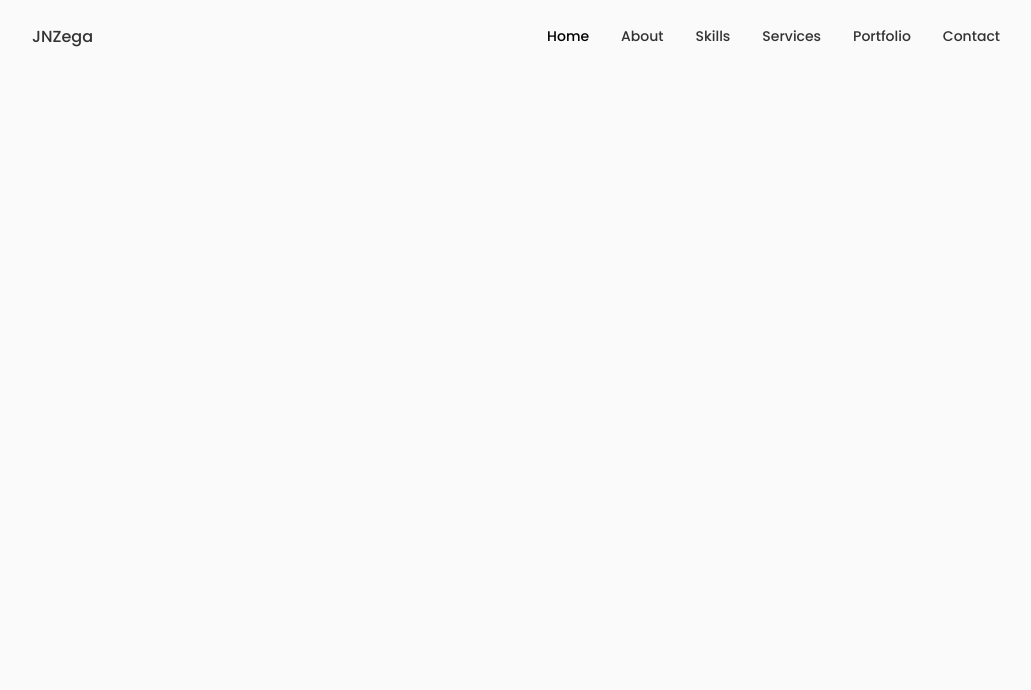
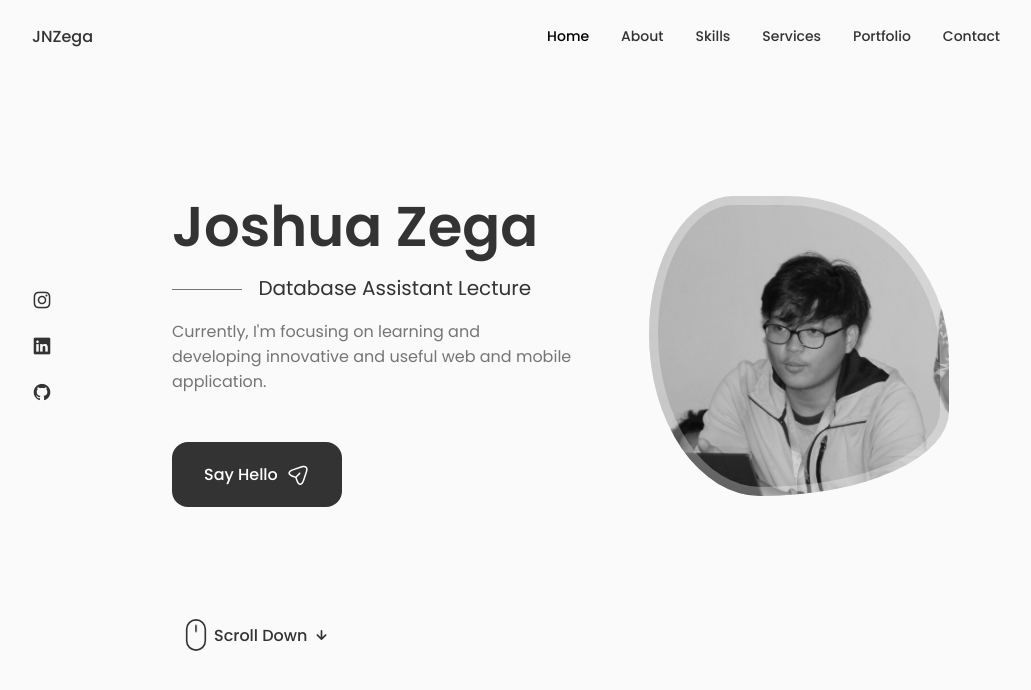
Before and after one commit to jnzega/jnzega, a React (Create React App) app: page / in a window 1280 px wide. Shown: the top 690 px of the page, without its empty margins (124-1155 px from the left). Built offline with nearby package versions, Linux system fonts and the light colour scheme.

Commit message:
Creating home page

```diff
--- a/src/App.js
+++ b/src/App.js
@@ -1,11 +1,16 @@
 import React from 'react';
 import Header from './components/header/Header';
+import Home from './components/home/Home';
 import './App.css';
 
 function App() {
   return (
     <>
       <Header />
+
+      <main className='main'>
+        <Home />
+      </main>
     </>
   );
 }
--- /dev/null
+++ b/src/components/home/Data.jsx
@@ -0,0 +1,36 @@
+
+
+const Data = () => {
+  return (
+   <div className="home__data">
+    <h1 className="home__title">
+        Joshua Zega
+    </h1>
+    <h3 className="home__subtitle">Database Assistant Lecture</h3>
+    <p className="home__description">Currently, I'm focusing on learning and developing innovative and useful web and mobile application.</p>
+
+    <a href="#contact" className="button button--flex">
+        Say Hello
+        <svg
+            class="button__icon"
+            xmlns="http://www.w3.org/2000/svg"
+            width="24"
+            height="24"
+            viewBox="0 0 24 24"
+            fill="none"
+        >
+            <path
+                d="M14.2199 21.9352C13.0399 21.9352 11.3699 21.1052 10.0499 17.1352L9.32988 14.9752L7.16988 14.2552C3.20988 12.9352 2.37988 11.2652 2.37988 10.0852C2.37988 8.91525 3.20988 7.23525 7.16988 5.90525L15.6599 3.07525C17.7799 2.36525 19.5499 2.57525 20.6399 3.65525C21.7299 4.73525 21.9399 6.51525 21.2299 8.63525L18.3999 17.1252C17.0699 21.1052 15.3999 21.9352 14.2199 21.9352ZM7.63988 7.33525C4.85988 8.26525 3.86988 9.36525 3.86988 10.0852C3.86988 10.8052 4.85988 11.9052 7.63988 12.8252L10.1599 13.6652C10.3799 13.7352 10.5599 13.9152 10.6299 14.1352L11.4699 16.6552C12.3899 19.4352 13.4999 20.4252 14.2199 20.4252C14.9399 20.4252 16.0399 19.4352 16.9699 16.6552L19.7999 8.16525C20.3099 6.62525 20.2199 5.36525 19.5699 4.71525C18.9199 4.06525 17.6599 3.98525 16.1299 4.49525L7.63988 7.33525Z"
+                fill="var(--container-color)"
+            ></path>
+            <path
+                d="M10.11 14.7052C9.92005 14.7052 9.73005 14.6352 9.58005 14.4852C9.29005 14.1952 9.29005 13.7152 9.58005 13.4252L13.16 9.83518C13.45 9.54518 13.93 9.54518 14.22 9.83518C14.51 10.1252 14.51 10.6052 14.22 10.8952L10.64 14.4852C10.5 14.6352 10.3 14.7052 10.11 14.7052Z"
+                fill="var(--container-color)"
+            ></path>
+        </svg>
+    </a>
+   </div>
+  );
+}
+
+export default Data;
--- /dev/null
+++ b/src/components/home/Home.jsx
@@ -0,0 +1,25 @@
+import "./home.css";
+import Social from "./Social";
+import Data from "./Data";
+import ScrollDown from "./ScrollDown";
+
+
+const Home = () => {
+  return (
+    <section className="home section" id="home">
+        <div className="home__container container grid">
+            <div className="home__content grid">
+                <Social />
+
+                <div className="home__img"></div>
+
+                <Data />
+            </div>
+
+            <ScrollDown />
+        </div>
+    </section>
+  );
+}
+
+export default Home;
--- /dev/null
+++ b/src/components/home/ScrollDown.jsx
@@ -0,0 +1,49 @@
+
+
+const ScrollDown = () => {
+  return (
+    <div className="home__scroll">
+        <a href="#about" className="home__scroll-button button--flex">
+            <svg
+                width="32px"
+                height="32px"
+                class="home__scroll-mouse"
+                viewBox="0 0 247 390"
+                version="1.1"
+                xmlns="http://www.w3.org/2000/svg"
+                xmlnsXlink="http://www.w3.org/1999/xlink"
+                style={{
+                    fillRule: "evenodd",
+                    clipRule: "evenodd",
+                    strokeLinecap: "round",
+                    strokeLinejoin: "round",
+                    strokeMiterlimit: "1.5",
+                }}
+            >
+                <path
+                    class="wheel"
+                    d="M123.359,79.775l0,72.843"
+                    style={{
+                        fill: "none",
+                        stroke: "var(--title-color)",
+                        strokeWidth: "20px",
+                    }}
+                ></path>
+                <path
+                    id="mouse"
+                    d="M236.717,123.359c0,-62.565 -50.794,-113.359 -113.358,-113.359c-62.565,0 -113.359,50.794 -113.359,113.359l0,143.237c0,62.565 50.794,113.359 113.359,113.359c62.564,0 113.358,-50.794 113.358,-113.359l0,-143.237Z"
+                    style={{
+                        fill: "none",
+                        stroke: "var(--title-color)",
+                        strokeWidth: "20px",
+                    }}
+                ></path>
+            </svg>
+            <span className="home__scroll-name">Scroll Down</span>
+            <i className="uil uil-arrow-down home__scroll-arrow"></i>
+        </a>
+    </div>
+  );
+}
+
+export default ScrollDown;
--- /dev/null
+++ b/src/components/home/Social.jsx
@@ -0,0 +1,33 @@
+
+
+const Social = () => {
+  return (
+    <div className="home__social">
+        <a
+        href="https://instagram.com/jnzega/"
+        className="home__social-icon"
+        target="_blank"
+        >
+            <i className="uil uil-instagram"></i>
+        </a>
+
+        <a
+        href="https://linkedin.com/in/jnzega"
+        className="home__social-icon"
+        target="_blank"
+        >
+            <i class="uil uil-linkedin"></i>
+        </a>
+
+        <a
+        href="https://github.com/jnzega"
+        className="home__social-icon"
+        target="_blank"
+        >
+            <i class="uil uil-github"></i>
+        </a>
+    </div>
+  );
+}
+
+export default Social;
--- /dev/null
+++ b/src/components/home/home.css
@@ -0,0 +1,177 @@
+.home__container.container.grid {
+    row-gap: 7rem;
+}
+
+.home__content {
+    grid-template-columns: 116px repeat(2, 1fr);
+    padding-top: 5.5rem;
+    column-gap: 2rem;
+    align-items: center;
+}
+
+.home__social {
+    display: grid;
+    grid-template-columns: max-content;
+    row-gap: 1rem;
+}
+
+.home__social-icon {
+    font-size: 1.25rem;
+    color: var(--title-color);
+}
+
+.home__social-icon:hover {
+    color: var(--title-color-dark);
+}
+
+.home__title {
+    font-size: var(--big-font-size);
+    margin-bottom: var(--mb-0-25);
+}
+
+.home__subtitle {
+    position: relative;
+    font-size: var(--h3-font-size);
+    padding-left: 5.4rem;
+    font-weight: var(--font-normal);
+    margin-bottom: var(--mb-1);
+}
+
+.home__subtitle::before {
+    content: '';
+    position: absolute;
+    width: 70px;
+    height: 1px;
+    background-color: var(--text-color);
+    left: 0;
+    top: 1rem;
+}
+
+.home__description {
+    max-width: 400px;
+    margin-bottom: var(--mb-3);
+}
+
+.home__img {
+    background: url(../../assets/profile.jpg);
+    background-repeat: no-repeat;
+    background-position: center;
+    background-size: cover;
+    box-shadow: inset 0 0 0 9px rgb(255 255 255 / 30%);
+    order: 1;
+    justify-self: center;
+    width: 300px;
+    height: 300px;
+    animation: profile__animate 8s ease-in-out infinite 1s;
+}
+
+@keyframes profile__animate {
+    0% {
+        border-radius: 60% 40% 30% 70% / 60% 30% 70% 40%;
+    }
+
+    50% {
+        border-radius: 30% 60% 70% 40% / 50% 60% 30% 60%;
+    }
+
+    100% {
+        border-radius: 60% 40% 30% 70% / 60% 30% 70% 40%;
+    }
+}
+
+.home__scroll {
+    margin-left: 9.25rem;
+}
+
+.wheel {
+    animation: scroll 2s ease infinite;
+}
+
+@keyframes scroll {
+    0% {
+        transform: translateY(0);
+    }
+
+    30% {
+        transform: translateY(3.75rem);
+    }
+}
+
+.home__scroll-name {
+    color: var(--title-color);
+    font-weight: var(--font-medium);
+    margin-right: var(--mb-0-25);
+    margin-left: 2px;
+}
+
+.home__scroll-arrow {
+    font-size: 1.25rem;
+    color: var(--title-color);
+}
+
+@media screen and (max-width: 992px) {
+    .home__content {
+        grid-template-columns: 100px repeat(2, 1fr);
+        column-gap: 1.25rem;
+    }
+
+    .home__subtitle {
+        padding-left: 3.75rem;
+        margin-bottom: var(--mb-1);
+    }
+
+    .home__subtitle::before {
+        width: 42px;
+        top: 0.8rem;
+    }
+
+    .home__description {
+        max-width: initial;
+        margin-bottom: var(--mb-2-5);
+    }
+
+    .home__img {
+        width: 250px;
+        height: 250px;
+        box-shadow: inset 0 0 0 8px rgb(255 255 255 / 30%);
+    }
+
+    .home__scroll {
+        margin-left: 7.5rem;
+
+    }
+}
+
+/* For medium devices */
+@media screen and (max-width: 768px) {
+    .home__content {
+        grid-template-columns: 0.5fr 3fr;
+        padding-top: 3.5rem;
+    }
+
+    .home__img {
+        order: initial;
+        justify-self: initial;
+        box-shadow: inset 0 0 0 6px rgb(255 255 255 / 30%);
+        width: 200px;
+        height: 200px;
+    }
+
+    .home__data {
+        grid-column: 1/3;
+    }
+
+    .home__scroll {
+        display: none;
+    }
+}
+
+
+/* For small devices */
+@media screen and (max-width: 350px) {
+    .home__img {
+        width: 180px;
+        height: 180px;
+    }
+
+}
```
Also changed, not shown: src/assets/profile.jpg.
